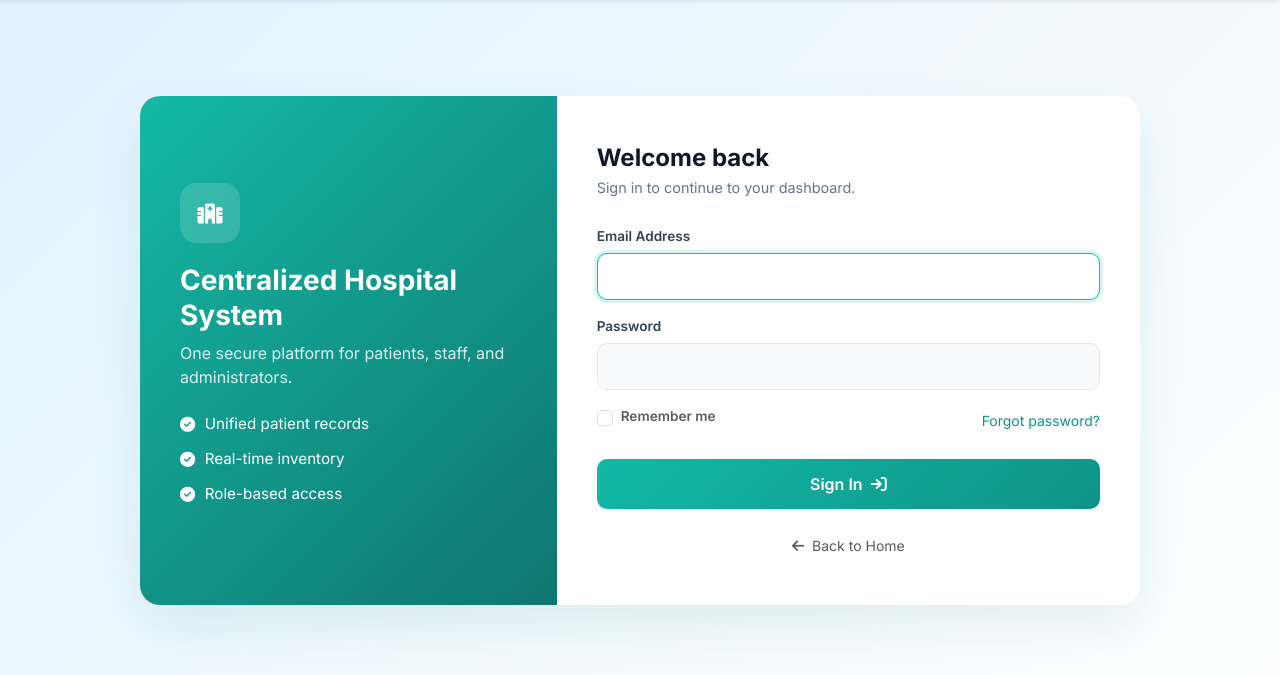
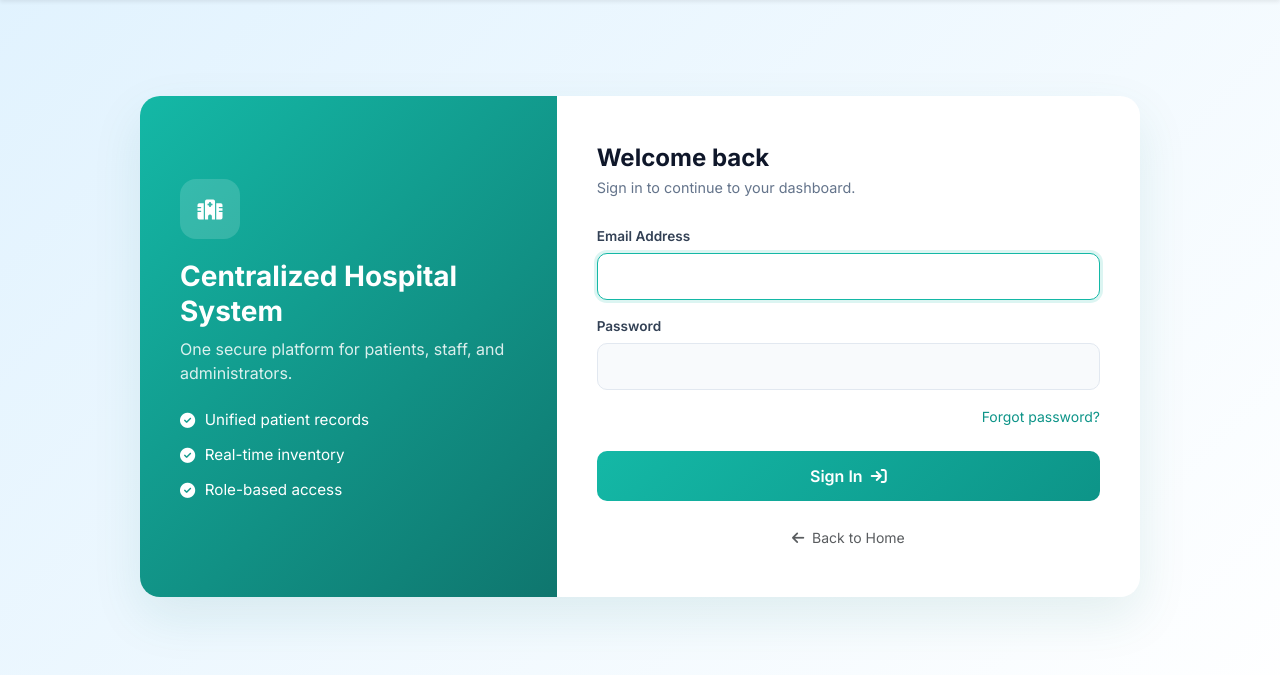
Before and after one commit to KohlYumul/CHS, a Django app: page /accounts/login/ in a window 1280 px wide. Shown: the part 72-747 px from the top of the page. Run offline with Django 5.2, Linux system fonts and the light colour scheme.

Commit message:
Removed Remember me

```diff
--- a/accounts/templates/accounts/login.html
+++ b/accounts/templates/accounts/login.html
@@ -208,15 +208,9 @@
                                 <div class="text-danger small mt-1">{{ form.password.errors|join:", " }}</div>
                             {% endif %}
                         </div>
-
-                        <div class="d-flex justify-content-between align-items-center mb-4">
-                            <div class="form-check">
-                                <input type="checkbox" class="form-check-input" id="rememberMe" name="remember_me">
-                                <label class="form-check-label small text-muted" for="rememberMe">Remember me</label>
-                            </div>
+                        <div class="d-flex justify-content-end mb-4">
                             <a href="#" class="small text-decoration-none" style="color: #0d9488;">Forgot password?</a>
                         </div>
-
                         <button type="submit" class="btn-auth">
                             Sign In <i class="fa-solid fa-arrow-right-to-bracket ms-1"></i>
                         </button>
```
